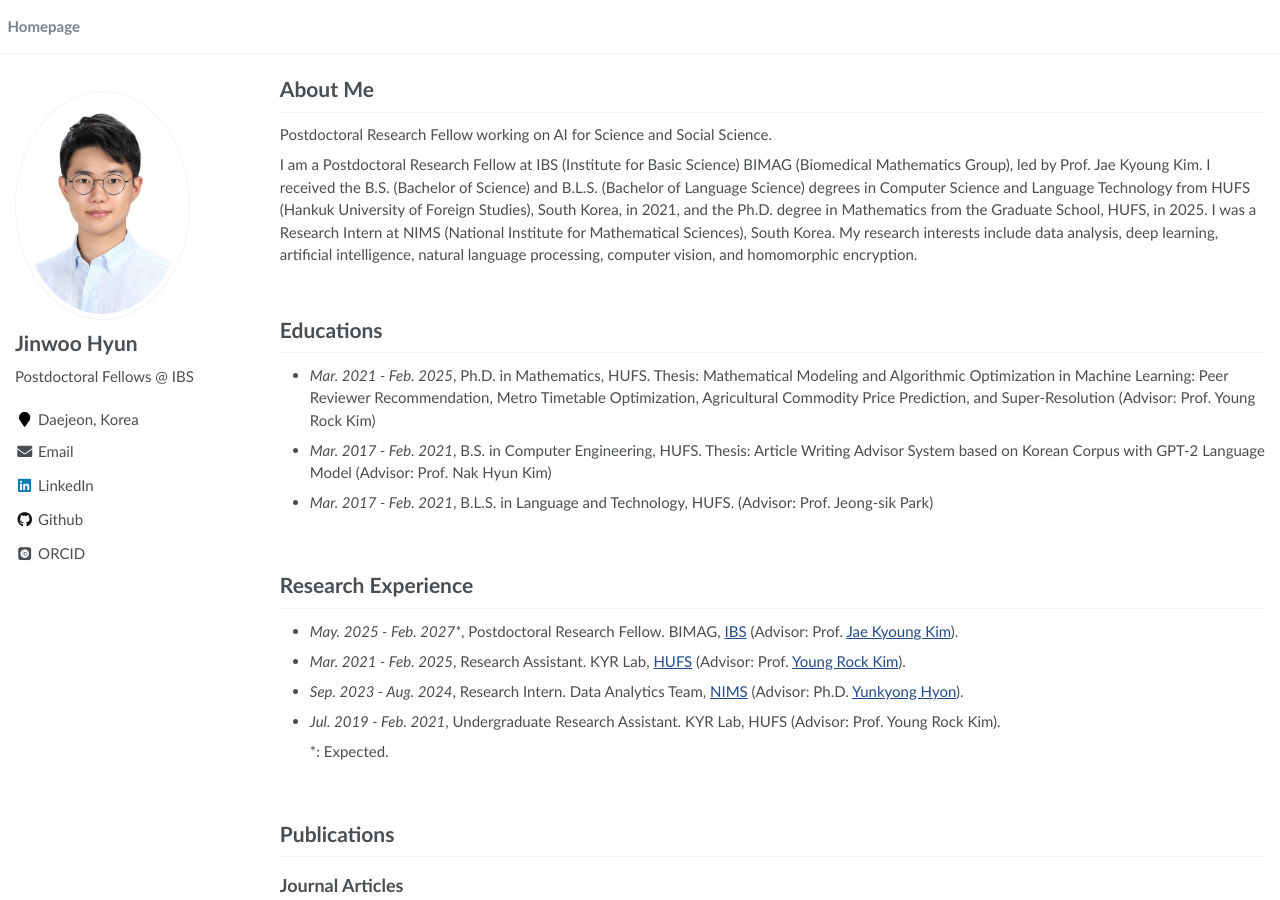
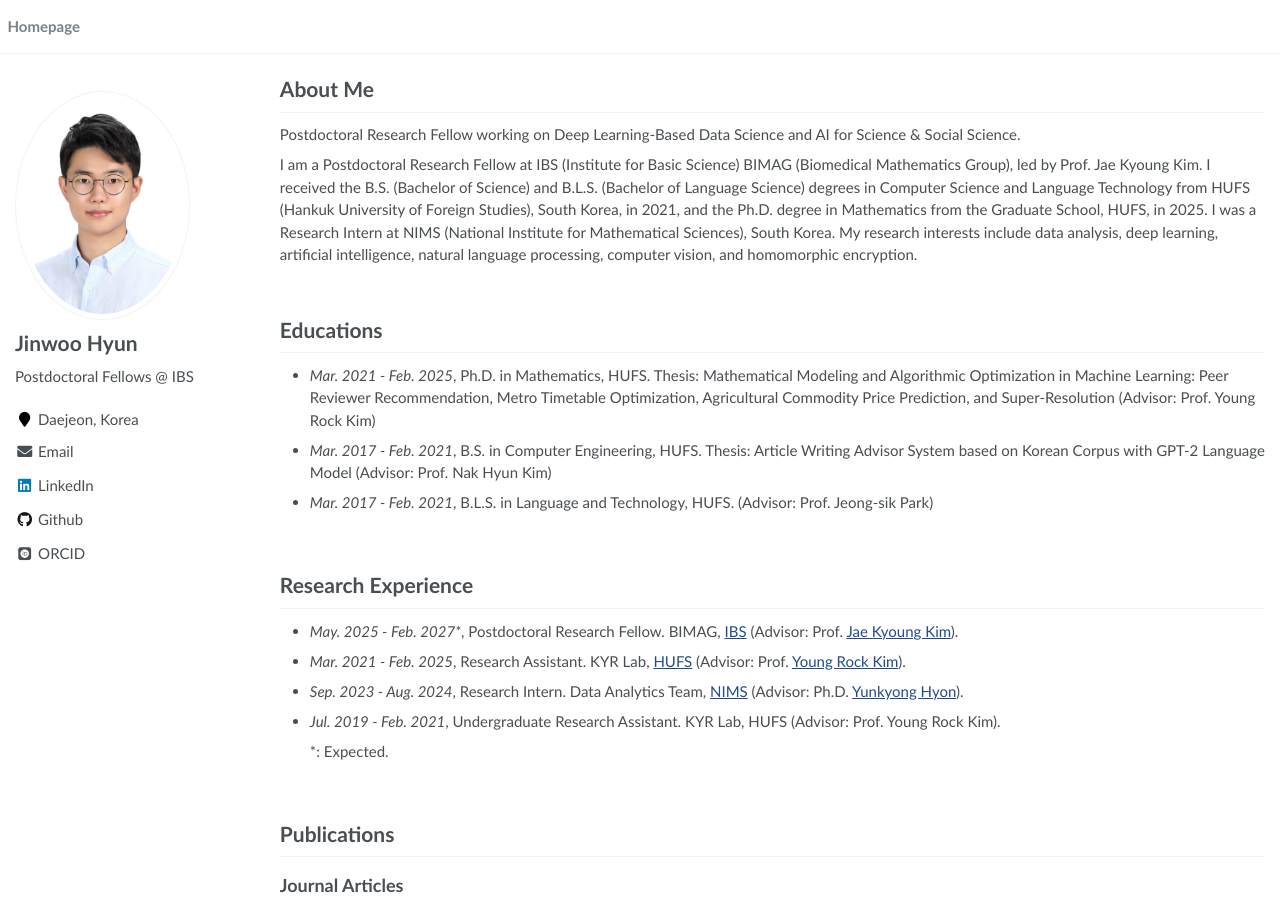
Before and after one commit to JW-George/JW-George.github.io, a Jekyll site: the page built from index.md, in a window 1280 px wide and 900 px high. Built offline with Jekyll 4.4.1, drawn with Linux system fonts in a browser that asks for light colours; some web fonts are replaced.

Commit message:
Update index.md

```diff
--- a/index.md
+++ b/index.md
@@ -16,7 +16,7 @@ author_profile: true
 
 # About Me
 
-Postdoctoral Research Fellow working on AI for Science and Social Science.
+Postdoctoral Research Fellow working on Deep Learning-Based Data Science and AI for Science & Social Science.
 
 I am a Postdoctoral Research Fellow at IBS (Institute for Basic Science) BIMAG (Biomedical Mathematics Group), led by Prof. Jae Kyoung Kim. I received the B.S. (Bachelor of Science) and B.L.S. (Bachelor of Language Science) degrees in Computer Science and Language Technology from HUFS (Hankuk University of Foreign Studies), South Korea, in 2021, and the Ph.D. degree in Mathematics from the Graduate School, HUFS, in 2025. I was a Research Intern at NIMS (National Institute for Mathematical Sciences), South Korea. My research interests include data analysis, deep learning, artificial intelligence, natural language processing, computer vision, and homomorphic encryption.
 
```
